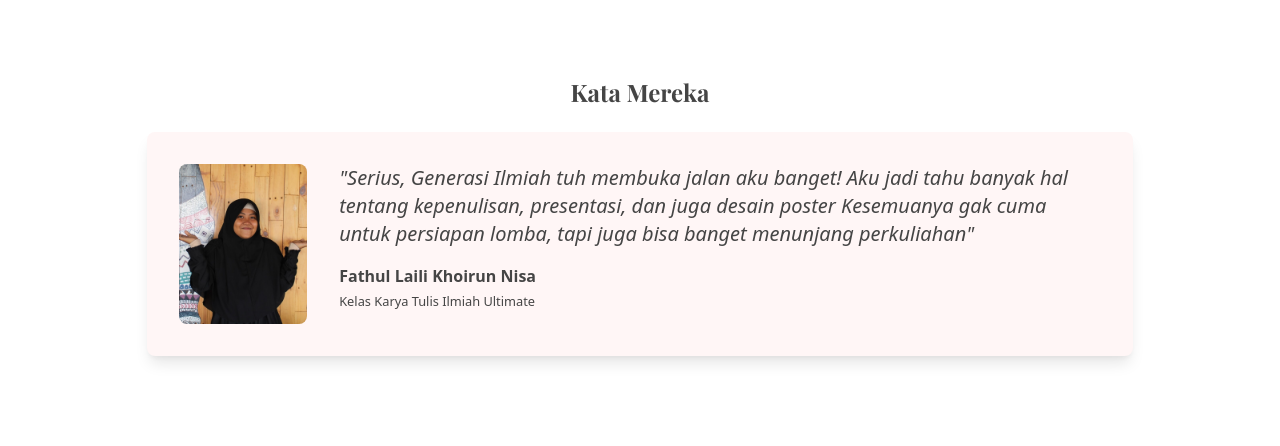
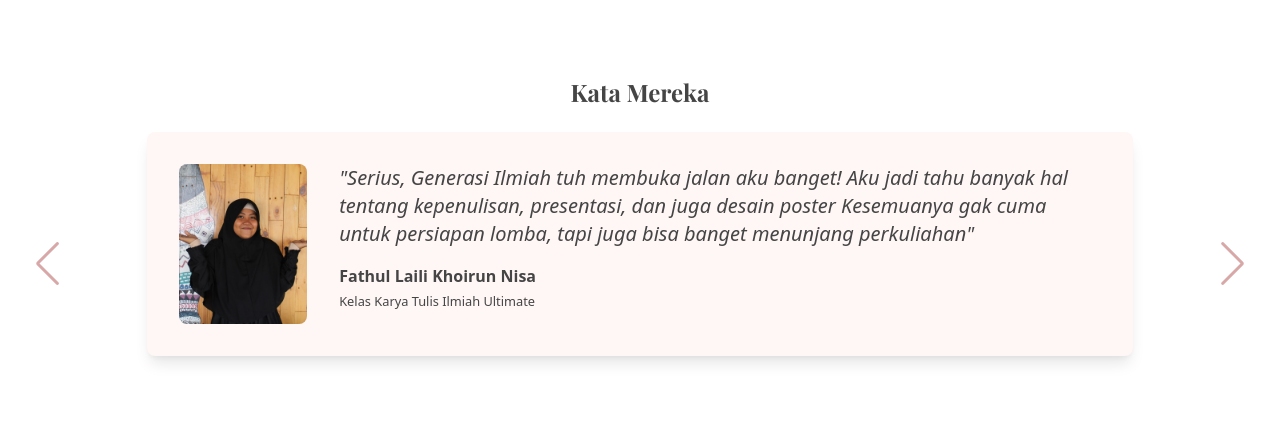
Before and after one commit to Generasiilmiah/generasiilmiah.com, a Next.js app: page / in a window 1280 px wide. Shown: the part 780-1226 px from the top of the page. Built offline with nearby package versions, Linux system fonts and the light colour scheme; no server answers.

Commit message:
Carousel custom styling

```diff
--- a/pages/_app.jsx
+++ b/pages/_app.jsx
@@ -8,6 +8,10 @@ import Head from "next/head";
 
 import "aos/dist/aos.css";
 import Aos from "aos";
+
+import "swiper/swiper.scss";
+import "swiper/components/navigation/navigation.scss";
+import "swiper/components/pagination/pagination.scss";
 
 import { AuthProvider } from "../auth";
 import * as gtag from "../lib/gtag";
--- a/styles/globals.scss
+++ b/styles/globals.scss
@@ -320,4 +320,13 @@ header {
   .home-heading-hybrid {
     text-align: center;
   }
+
+  .swiper-button-prev,
+  .swiper-button-next {
+    display: none !important;
+  }
 }
+
+:root {
+  --swiper-theme-color: #8f0606 !important;
+}
```
